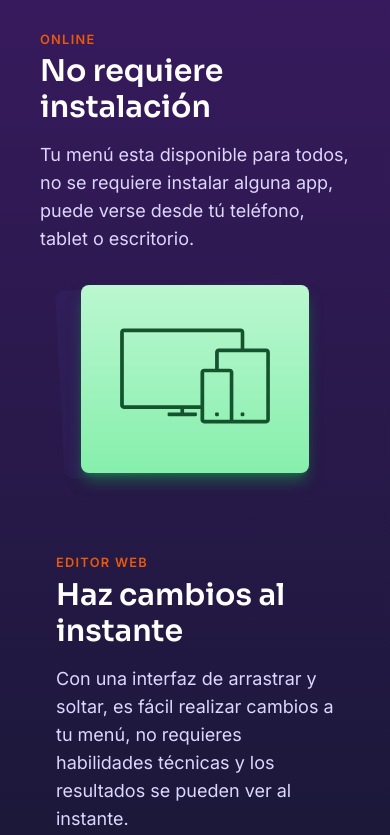
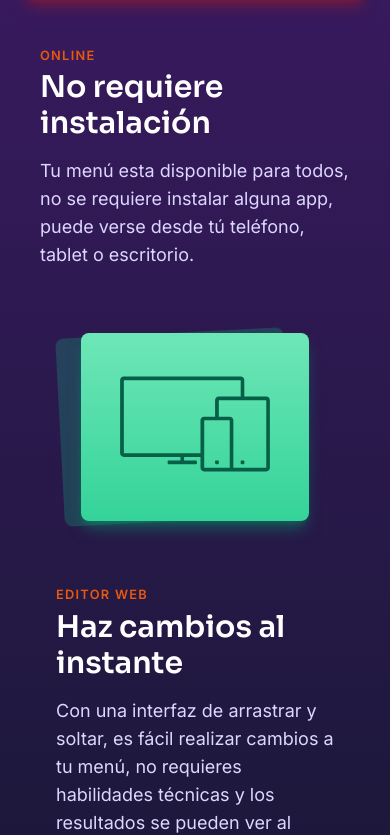
Before and after one commit to dkast/biztro, a Next.js app: page / in a window 390 px wide. Shown: the part 2067-2902 px from the top of the page. Built offline with nearby package versions, Linux system fonts and the light colour scheme; what tailwindcss-radix, tailwindcss-safe-area would draw is missing.

Commit message:
Minor fixes to layout

```diff
--- a/pages/index.tsx
+++ b/pages/index.tsx
@@ -70,7 +70,7 @@ const Home: NextPageWithAuthAndLayout = () => {
         <HomeMenu />
         <HomeHero />
         {/* Main */}
-        <div className="flex w-full flex-col justify-center gap-12 bg-gradient-to-b from-purple-900 to-slate-900 py-16 px-4 md:px-12 lg:gap-24 lg:p-32">
+        <div className="flex w-full flex-col justify-center gap-8 bg-gradient-to-b from-purple-900 to-slate-900 py-12 px-4 md:gap-24 md:px-12 lg:p-24">
           {/* QR */}
           <HomeSection>
             <HomeSectionText eyebrow="Acceso por QR" title="Obtén tu Código QR">
@@ -95,6 +95,7 @@ const Home: NextPageWithAuthAndLayout = () => {
                   once: true,
                   amount: "all"
                 }}
+                transition={{ duration: 0.7 }}
                 className="z-10 rounded-xl bg-white p-2 shadow-xl"
               >
                 <QRCode
@@ -188,9 +189,9 @@ const Home: NextPageWithAuthAndLayout = () => {
                   once: true,
                   amount: "all"
                 }}
-                className="absolute left-9 bottom-0 h-full w-2/3 -rotate-3 rounded-lg bg-indigo-500/5 md:bottom-1/4 md:h-1/2"
+                className="absolute left-9 bottom-0 h-full w-2/3 -rotate-3 rounded-lg bg-emerald-500/25 md:bottom-1/4 md:h-1/2"
               ></motion.div>
-              <div className="z-10 m-auto flex w-2/3 justify-center rounded-lg bg-gradient-to-b from-green-200 to-green-300 px-4 py-4 shadow-lg shadow-green-600/50">
+              <div className="z-10 m-auto flex w-2/3 justify-center rounded-lg bg-gradient-to-b from-emerald-300 to-emerald-400 px-4 py-4 shadow-lg shadow-emerald-600/50">
                 <motion.div
                   initial={{ opacity: 0, scale: 0.5 }}
                   whileInView={{ opacity: 1, scale: 1 }}
@@ -416,7 +417,7 @@ const HomeFooter = (): JSX.Element => {
 
 const HomeSection = ({ children }): JSX.Element => {
   return (
-    <section className="mx-auto grid w-full max-w-6xl gap-4 px-2 md:grid-cols-2 lg:px-0">
+    <section className="mx-auto grid w-full max-w-6xl gap-12 px-2 md:grid-cols-2 lg:px-0">
       {children}
     </section>
   )
```
Also changed, not shown: public/devices.svg.
